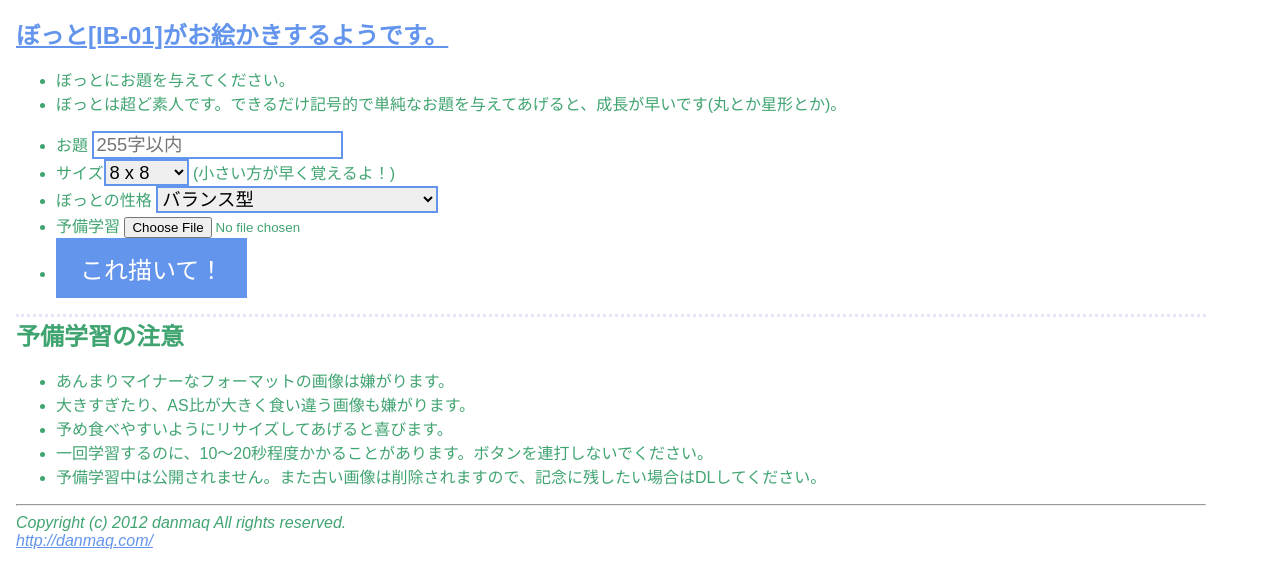
After one commit to danmaq/IllustBot, a PHP site: page /new.html in a window 1280 px wide. The commit adds this page. Shown: the top 588 px of the page. Run offline with PHP 8.4, Linux system fonts and the light colour scheme.

Commit message:
■0.0.6 Visual

```diff
--- /dev/null
+++ b/mockup/new.html
@@ -0,0 +1,66 @@
+<?xml version="1.0" encoding="UTF-8"?>
+<!DOCTYPE html>
+<html xmlns="http://www.w3.org/1999/xhtml" xml:lang="ja">
+	<head>
+		<meta charset="UTF-8"/>
+		<meta http-equiv="X-UA-Compatible" content="IE=edge"/>
+		<meta name="msapplication-navbutton-color" content="#6495ED"/>
+		<meta name="application-name" content="ぼっと[IB-01]がお絵かきするようです。"/>
+		<meta name="author" content="danmaq"/>
+		<title>ぼっと[IB-01]がお絵かきするようです。</title>
+		<link href="skin/default/default.css" rel="StyleSheet"/>
+		<link href="http://twitter.com/danmaq" rel="Author"/>
+		<!-- 評価中 -->
+	</head>
+	<body>
+		<header>
+			<h1><a href="./">ぼっと[IB-01]がお絵かきするようです。</a></h1>
+		</header>
+		<ul>
+			<li>ぼっとにお題を与えてください。</li>
+			<li>ぼっとは超ど素人です。できるだけ記号的で単純なお題を与えてあげると、成長が早いです(丸とか星形とか)。</li>
+		</ul>
+		<form action="./" method="post" enctype="multipart/form-data">
+			<ul>
+				<li>
+					<label for="theme">お題</label>
+					<input type="text" class="text" id="theme" name="theme" value="" maxlength="255" placeholder="255字以内"/>
+				</li>
+				<li><label for="x">サイズ</label><select id="x" name="x"><option value="8">8 x 8</option><option value="16">16 x 16</option><option value="32">32 x 32</option></select>
+							(小さい方が早く覚えるよ！)
+						</li>
+				<li>
+					<label for="childs">ぼっとの性格</label>
+					<select id="childs" name="childs">
+						<option value="20">飲み込み早いけど、偏屈さん</option>
+						<option value="50" selected="selected">バランス型</option>
+						<option value="100">気変わりしやすく、物覚え悪い</option>
+					</select>
+				</li>
+				<li>
+					<label for="example">予備学習</label>
+					<input type="file" class="file" id="example" name="example" value="" placeholder="予備学習させたい場合のみ選択"/>
+				</li>
+				<li>
+					<input type="hidden" name="f" value="core/newGamePOST"/>
+					<input type="submit" class="submit" value="これ描いて！"/>
+				</li>
+			</ul>
+		</form>
+		<h2>予備学習の注意</h2>
+		<ul>
+			<li>あんまりマイナーなフォーマットの画像は嫌がります。</li>
+			<li>大きすぎたり、AS比が大きく食い違う画像も嫌がります。</li>
+			<li>予め食べやすいようにリサイズしてあげると喜びます。</li>
+			<li>一回学習するのに、10～20秒程度かかることがあります。ボタンを連打しないでください。</li>
+			<li>予備学習中は公開されません。また古い画像は削除されますので、記念に残したい場合はDLしてください。</li>
+		</ul>
+		<footer>
+			<hr/>
+			<address>
+				Copyright (c) 2012 danmaq All rights reserved.<br />
+				<a href="http://danmaq.com/">http://danmaq.com/</a>
+			</address>
+		</footer>
+	</body>
+</html>
--- a/mockup/skin/default/default.css
+++ b/mockup/skin/default/default.css
@@ -2,29 +2,99 @@
 
 @media all
 {
+
+	a:link, a:visited
+	{
+		color: #6495ED;
+	}
+
+	a:hover, a:active
+	{
+		color: Red;
+	}
+
 	body
 	{
 		color: rgb(64, 164, 113);
-		font-family: "メイリオ", sans-serif;
+		font-family: "ヒラギノ角ゴ Pro W3", "Hiragino Kaku Gothic Pro", "メイリオ", "Meiryo", "ＭＳ Ｐゴシック", sans-serif;
 		margin: 0px;
 		padding: 1em;
 		width: 93%;
 	}
 
-	h1, h2
+	h1
 	{
 		margin: 0px;
+		font-size: 150%;
+	}
+
+	h2
+	{
+		border-top: Lavender 3px dotted;
+		margin: 0px;
+	}
+
+	input, select
+	{
+		font-family: "ヒラギノ角ゴ Pro W3", "Hiragino Kaku Gothic Pro", "メイリオ", "Meiryo", "ＭＳ Ｐゴシック", sans-serif;
+	}
+
+	input.text, select
+	{
+		border: 2px #6495ED solid;
+		font-size: 115%;
+	}
+
+	input.submit
+	{
+		background-color: #6495ED;
+		border-style: none;
+		color: White;
+		font-size: 150%;
+		padding: 1ex 1em;
+		cursor: pointer;
+	}
+
+	ul#mainMenu
+	{
+		margin: 0px;
+	}
+
+	ul#mainMenu li a:link, ul#mainMenu li a:visited
+	{
+		color: White;
+	}
+
+	ul#mainMenu li a:hover, ul#mainMenu li a:active
+	{
+		color: Lavender;
+	}
+
+	ul#mainMenu li a
+	{
+		display :block;
+		background-color: #6495ED;
+		color: White;
+		float: left;
+		width: 100%;
+		height: 100%;
+		padding: 1em;
+		vertical-align: bottom;
 	}
 
 	ul#mainMenu li
 	{
 		float: left;
-		margin: 3%;
+		margin: 5%;
 		width: 20%;
+		height: 6em;
+		list-style-type: none;
+		vertical-align: bottom;
 	}
 
 	p#version
 	{
+		padding-top: 1em;
 		clear: both;
 	}
 }
```
Also changed, not shown: mockup/image.html (+26 -23 lines), mockup/index.html (+9 -6 lines).
